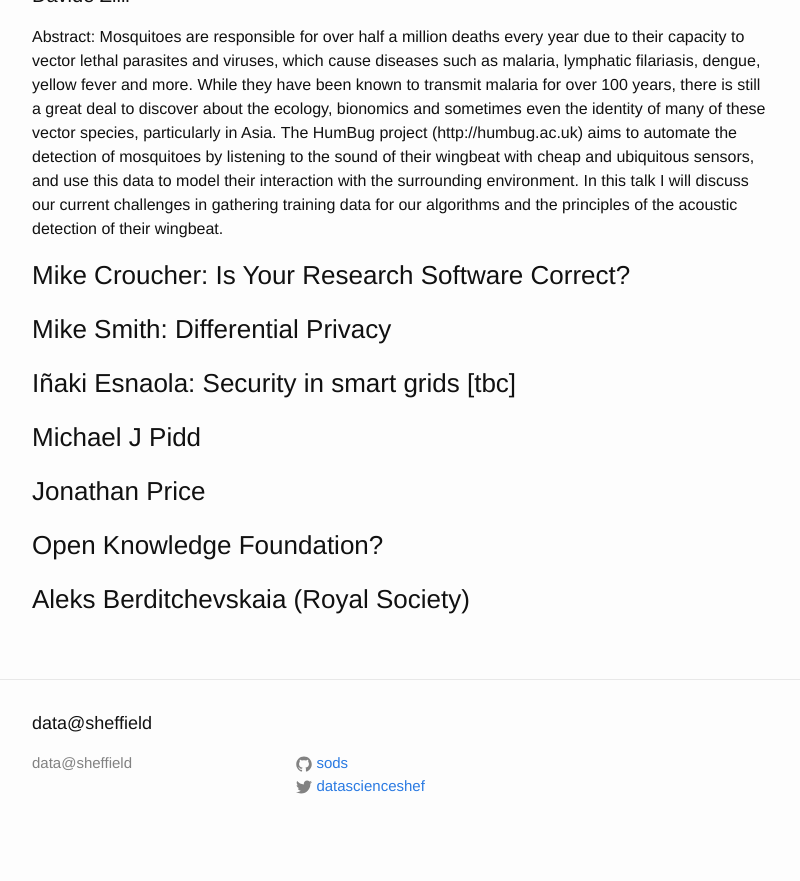
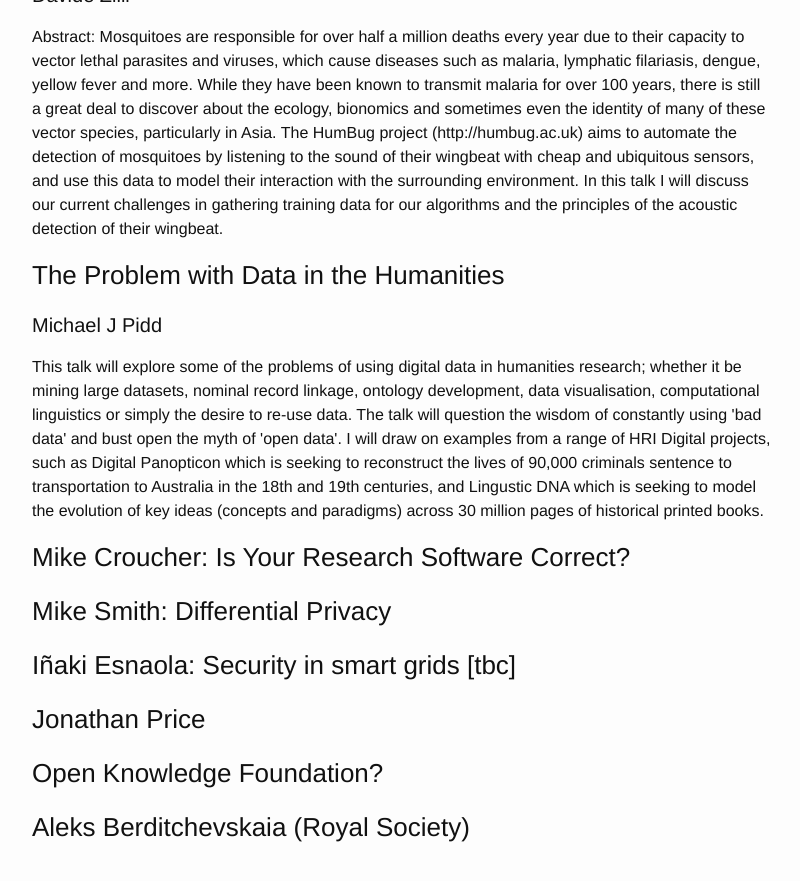
Before and after one commit to sods/das2015, a Jekyll site: the page built from schedule.html, in a window 1280 px wide and 900 px high, scrolled down 1736 px. Shown: the top 881 px of the window, without its empty margins (238-1038 px from the left). Built offline with Jekyll 4.4.1, drawn with Linux system fonts in a browser that asks for light colours; before the commit the page ends 2593 px from its top, so only the background shows below that; some of the changed text lies outside the part shown.

Commit message:
Update Michael's talk

```diff
--- a/schedule.html
+++ b/schedule.html
@@ -19,13 +19,19 @@ title: Schedule
 
 <p>Abstract: Mosquitoes are responsible for over half a million deaths every year due to their capacity to vector lethal parasites and viruses, which cause diseases such as malaria, lymphatic filariasis, dengue, yellow fever and more. While they have been known to transmit malaria for over 100 years, there is still a great deal to discover about the ecology, bionomics and sometimes even the identity of many of these vector species, particularly in Asia. The HumBug project (http://humbug.ac.uk) aims to automate the detection of mosquitoes by listening to the sound of their wingbeat with cheap and ubiquitous sensors, and use this data to model their interaction with the surrounding environment. In this talk I will discuss our current challenges in gathering training data for our algorithms and the principles of the acoustic detection of their wingbeat.</p>
 
+<h3>The Problem with Data in the Humanities</h3>
+
+<h4>Michael J Pidd</h4>
+
+<p>This talk will explore some of the problems of using digital data in humanities research; whether it be mining large datasets, nominal record linkage, ontology development, data visualisation, computational linguistics or simply the desire to re-use data. The talk will question the wisdom of constantly using 'bad data' and bust open the myth of 'open data'. I will draw on examples from a range of HRI Digital projects, such as Digital Panopticon which is seeking to reconstruct the lives of 90,000 criminals sentence to transportation to Australia in the 18th and 19th centuries, and Lingustic DNA which is seeking to model the evolution of key ideas (concepts and paradigms) across 30 million pages of historical printed books.</p>
+
+
 <h3>Mike Croucher: Is Your Research Software Correct?</h3>
 
 <h3>Mike Smith: Differential Privacy</h3>
 
 <h3>Iñaki Esnaola: Security in smart grids [tbc]</h3>
 
-<h3>Michael J Pidd</h3>
 
 <h3>Jonathan Price</h3>
 
```
Also changed, not shown: _posts/2015-12-16-day-1.md (+1 -1 lines).
